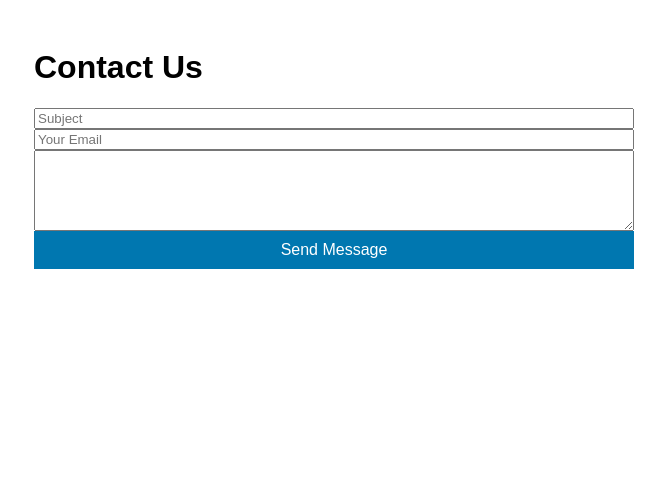
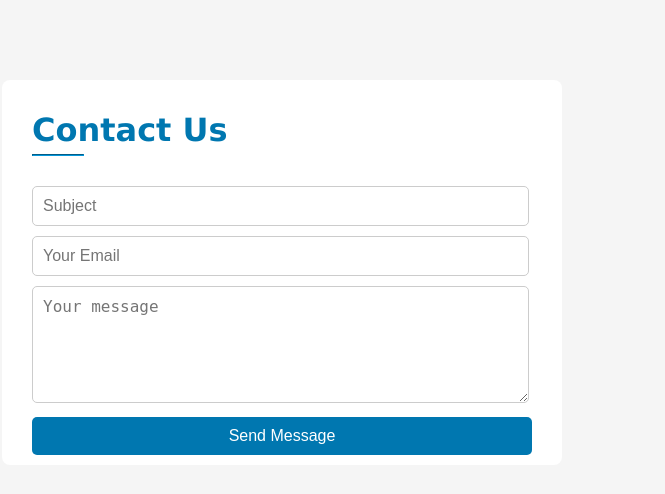
Before and after one commit to samuelkanyingi/quiz_web_app, a Flask app: page /contact in a window 1280 px wide. Shown: the top 494 px of the page, without its empty margins (306-971 px from the left). Run offline with Flask 3, Linux system fonts and the light colour scheme.

Commit message:
style(contact): refine CSS in contact.html for better layout
- Added a horizontal line below contact page for better styling
- Moddified input text, email and textarea with margins for good layout
- Modified input text, email with and textarea with padding for good layout
- Modified input text, email and textarea  with borders and font size

```diff
--- a/templates/contact.html
+++ b/templates/contact.html
@@ -10,19 +10,53 @@
 
 </head>
 <style>
-    body {font-family: Arial, Helvetica, sans-serif;}
+    body {
+        font-family: Arial, Helvetica, sans-serif;
+        background-color: #f5f5f5;
+        align-items: center;
+        justify-content: center;
+    }
     .container {
-        max-width: 600px;
-        padding: 20px;
-        margin: auto;
+        max-width: 500px;
+        background-color: #fff;
+        border-radius: 8px;
+        margin: 80px 300px;
+        padding: 10px 30px;
+        align-items: center;
+
     }
-    form {display: flex; flex-direction: column;}
+    .container h1 {
+        color: #0077b0;
+        font-family: Verdana, Geneva, Tahoma, sans-serif;
+        margin-bottom: 5px;
+    }
+    .container hr{
+        width: 50px;
+        margin-left: 0;
+        margin-top: 0;
+        margin-bottom: 25px;
+        border-color: #0597db;
+    }
+
+    /* form {display: flex; flex-direction: column;} */
+    form input[type='email'], textarea, input[type='text'] {
+        width: 95%;
+        padding: 10px;
+        margin-top: 5px;
+        margin-bottom: 5px;
+        border-radius: 5px;
+        border:  1px solid #ccc;
+        font-size: 16px;
+    }
     button {
         padding: 10px;
         background-color: #0077b0;
         color: white;
         border: none;
         font-size: 16px;
+        border-radius: 5px;
+        margin-top: 5px;
+        width: 100%;
     }
     button:hover {
         background-color: #014c6e;
@@ -42,7 +76,7 @@
 </style>
 <body>
     <div class="container">
-    <h1>Contact Us</h1>
+
     {% with messages = get_flashed_messages(with_categories=True) %}
     {% if messages %}
         {% for category, message in messages %}
@@ -52,11 +86,12 @@
         {% endfor %}
     {% endif %}
     {% endwith %}
+    <h1>Contact Us</h1>
+    <hr>
     <form method="post">
         <input type="text" name="subject" placeholder="Subject" required>
         <input type="email" name="email" placeholder="Your Email" required>
-        <textarea name="message" placeholder="Your message" rows="5" required>
-        </textarea>
+        <textarea name="message" placeholder="Your message" rows="5" required></textarea>
         <button type="submit">Send Message</button>
 
     </form>
```
